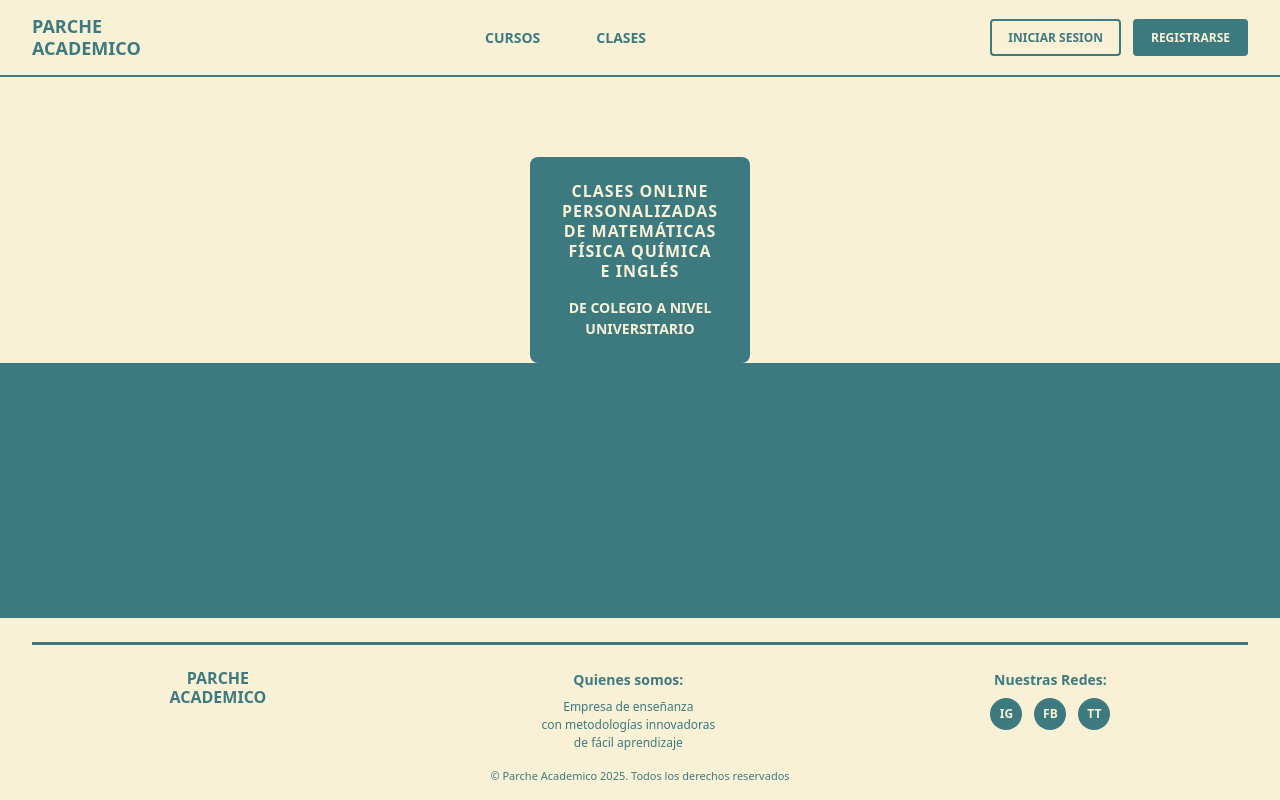
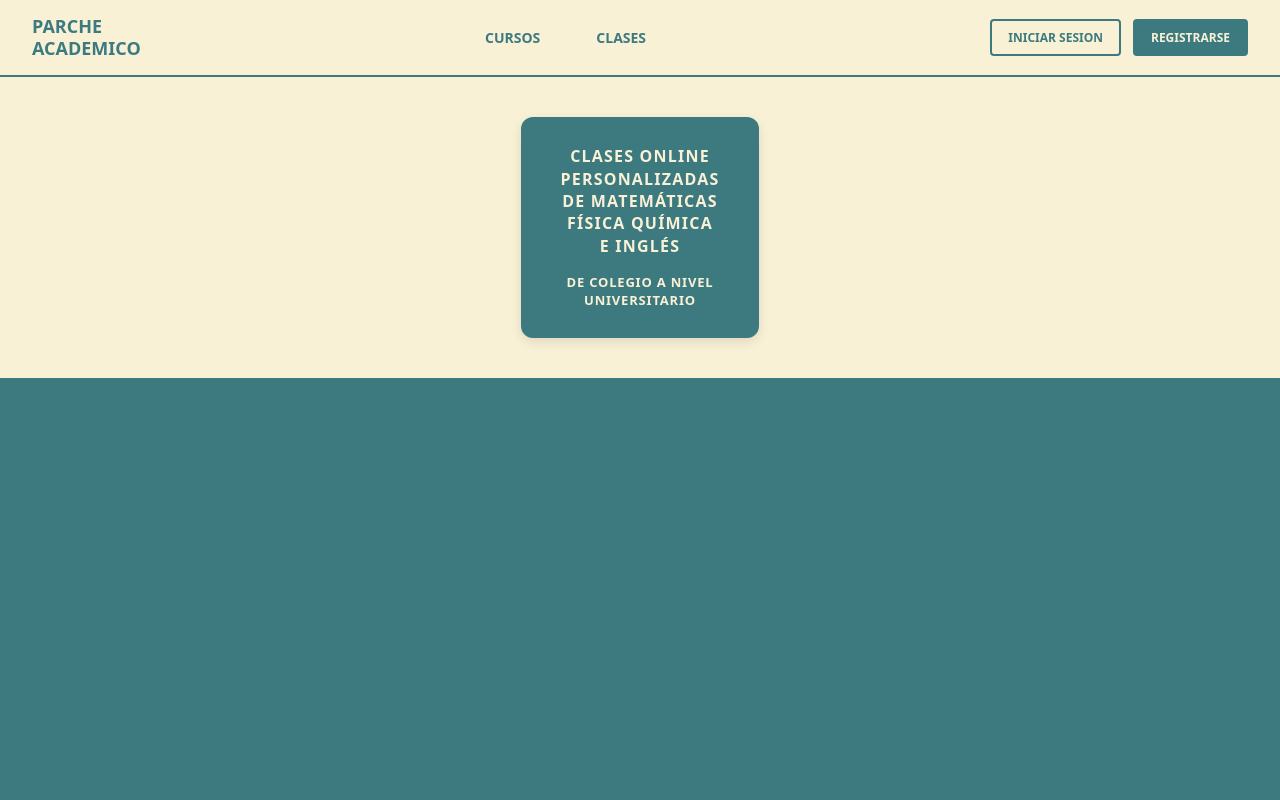
Before and after one commit to academiaparchada/frontend-academic, a React (Vite) app: page / in a window 1280 px wide. Shown: the top 800 px of the page. Built offline with nearby package versions, Linux system fonts and the light colour scheme.

Commit message:
Ajustar CSS del home para coincidir con Figma

```diff
--- a/src/styles/app.css
+++ b/src/styles/app.css
@@ -25,36 +25,42 @@ html, body, #root {
 /* Hero */
 .hero {
   background-color: var(--beige);
-  min-height: 260px;
+  min-height: 180px;
   display: flex;
   justify-content: center;
-  align-items: flex-start;
-  padding-top: 80px;
+  align-items: center;
+  padding: 40px 20px;
 }
 
 .hero_card {
   background-color: var(--teal);
   color: var(--beige);
-  border-radius: 8px;
-  padding: 24px 32px;
-  max-width: 320px;
+  border-radius: 12px;
+  padding: 28px 40px;
+  max-width: 340px;
   text-align: center;
+  box-shadow: 0 4px 12px rgba(0, 0, 0, 0.1);
 }
 
 .hero_title {
   font-weight: 800;
-  letter-spacing: 1px;
-  line-height: 1.25;
-  margin-bottom: 16px;
+  font-size: 16px;
+  letter-spacing: 1.2px;
+  line-height: 1.4;
+  margin: 0 0 16px 0;
 }
 
 .hero_subtitle {
   font-weight: 700;
-  font-size: 14px;
+  font-size: 13px;
+  letter-spacing: 0.8px;
+  line-height: 1.4;
+  margin: 0;
 }
 
 /* Middle section */
 .middle {
   flex: 1;
   background-color: var(--teal);
+  min-height: 600px;
 }
```
